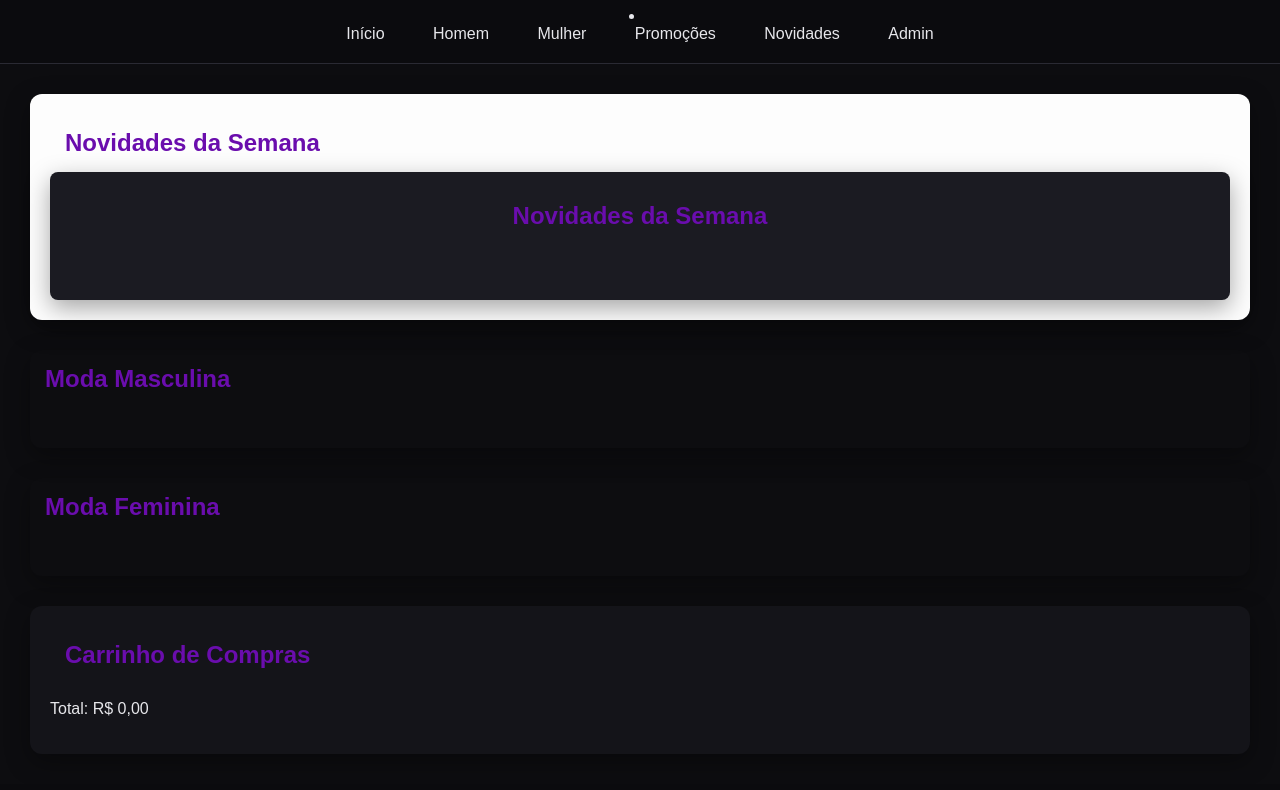
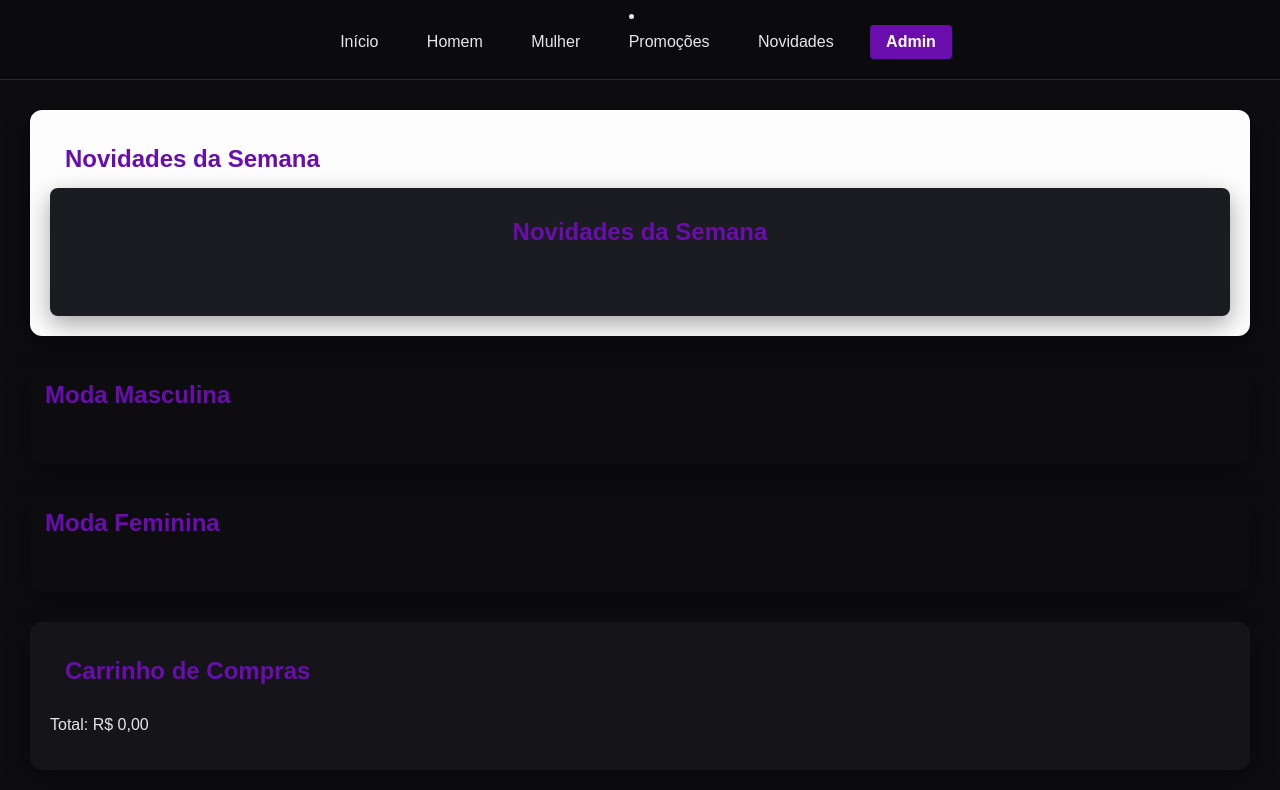
Before and after one commit to raghiante10/loja-teste, a plain HTML site: page index.html in a window 1280 px wide. Shown: the part 93-883 px from the top of the page. Drawn offline with Linux system fonts and the light colour scheme; no server answers.

Commit message:
Atualizando index.html com link correto para admin

```diff
--- a/index.html
+++ b/index.html
@@ -16,7 +16,7 @@
   <a href="mulher.html">Mulher</a>
   <a href="promocoes.html">Promoções</a>
   <a href="novidade.html">Novidades</a>
-  <a href="admin.html">Admin</a>
+  <a href="public/admin.html" class="btn">Admin</a>
 
 
 </nav>
```
Also changed, not shown: homem.html (+1 -0 lines), mulher.html (+1 -0 lines), novidade.html (+1 -0 lines), promocoes.html (+1 -0 lines).
